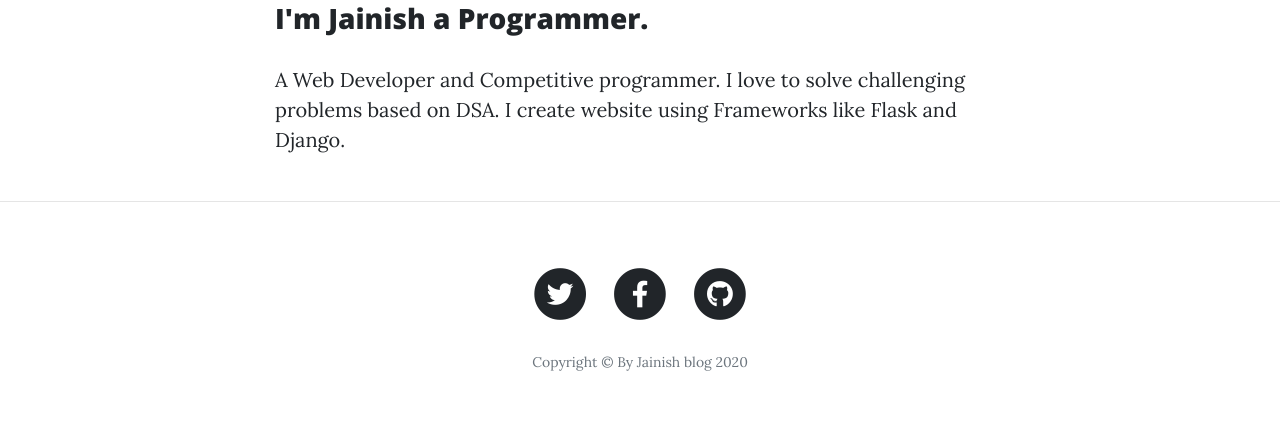
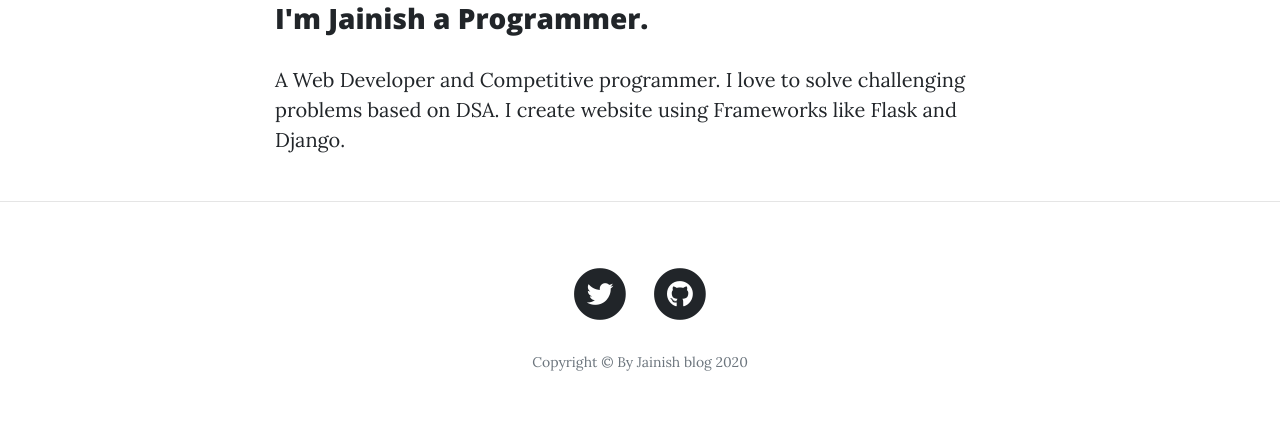
Before and after one commit to polonium31/jainish_blog, a Flask app: page /about in a window 1280 px wide. Shown: the part 807-1245 px from the top of the page. Run offline with Flask 2, Linux system fonts and the light colour scheme; some libraries are stand-ins or nearby versions.

Commit message:
change in Footer of website.

```diff
--- a/templates/footer.html
+++ b/templates/footer.html
@@ -5,23 +5,16 @@
         <div class="col-lg-8 col-md-10 mx-auto">
           <ul class="list-inline text-center">
             <li class="list-inline-item">
-              <a href="#">
+              <a href="https://twitter.com/Jainish95459091">
                 <span class="fa-stack fa-lg">
                   <i class="fas fa-circle fa-stack-2x"></i>
                   <i class="fab fa-twitter fa-stack-1x fa-inverse"></i>
                 </span>
               </a>
             </li>
+
             <li class="list-inline-item">
-              <a href="#">
-                <span class="fa-stack fa-lg">
-                  <i class="fas fa-circle fa-stack-2x"></i>
-                  <i class="fab fa-facebook-f fa-stack-1x fa-inverse"></i>
-                </span>
-              </a>
-            </li>
-            <li class="list-inline-item">
-              <a href="#">
+              <a href="https://github.com/polonium31/jainish_blog">
                 <span class="fa-stack fa-lg">
                   <i class="fas fa-circle fa-stack-2x"></i>
                   <i class="fab fa-github fa-stack-1x fa-inverse"></i>
```
Also changed, not shown: 1 other file.
